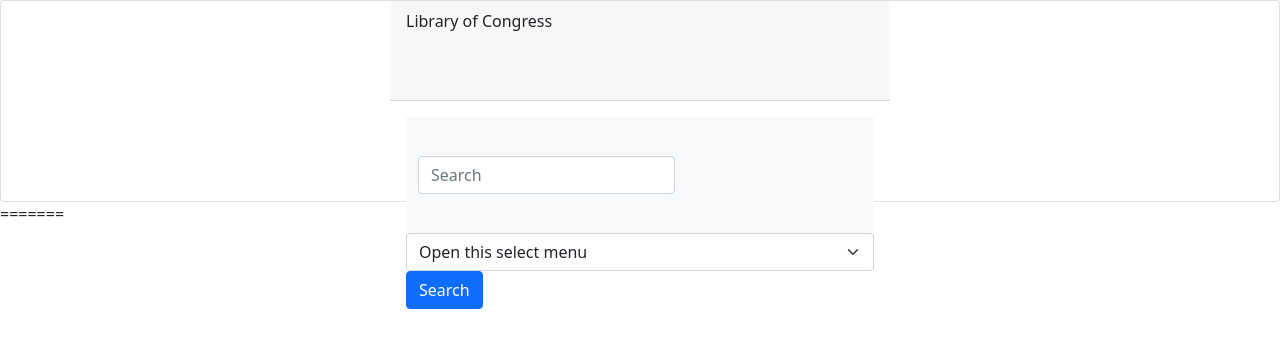
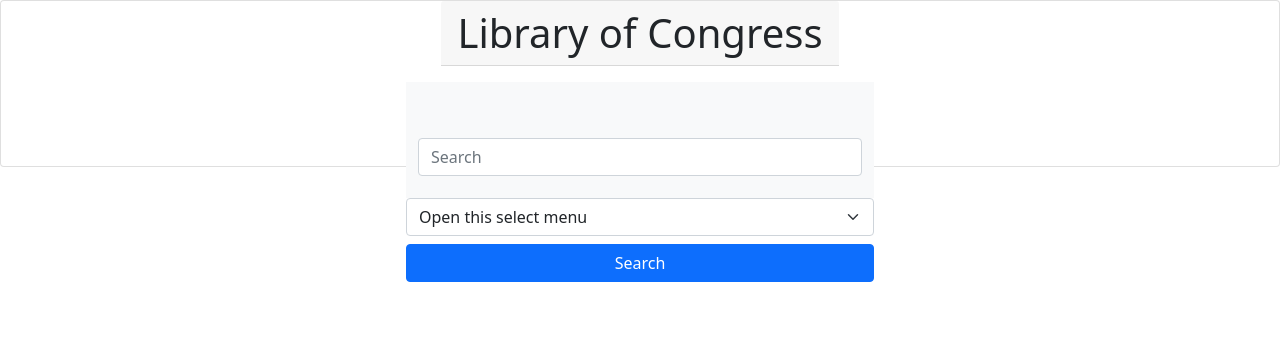
Before and after one commit to mikegoat1/The-Great-Library, a plain HTML site: page search-engine.html in a window 1280 px wide. Drawn offline with nearby package versions, Linux system fonts and the light colour scheme.

Commit message:
center front page

```diff
--- a/search-engine.html
+++ b/search-engine.html
@@ -21,33 +21,35 @@
 </head>
 
 <body>
-    <!-- <<<<<<< austin -->
+    <!-- Title  -->
     <div class="card">
-        <div class="card-header">
+        <h1 class="card-header text-center">
           Library of Congress
-        </div>
+        </h1>
+
+        <!-- Search Bar -->
         <div class="card-body">
             <nav class="navbar navbar-light bg-light">
                 <div class="container-fluid">
-                    <form class="d-flex">
-                        <input class="form-control me-2" type="search" placeholder="Search" aria-label="Search">
-
+                    <form class="w-100 my-5">
+                        <input class="form-control justify-content-center col-12 w-100 d-flex " type="search" placeholder="Search" aria-label="Search">
                     </form>
                 </div>
             </nav>
+            <!-- Selector form -->
             <select class="form-select" aria-label="Default select example">
                 <option selected>Open this select menu</option>
                 <option value="1">One</option>
                 <option value="2">Two</option>
                 <option value="3">Three</option>
             </select>
-          <a href="#" class="btn btn-primary">Search</a>
+          <a href="#" class="btn btn-primary mt-2 justify-content-center d-flex w-20 my-auto ">Search</a>
         </div>
       </div>
     <div class="search-engine col-md-6">
 
     </div>
-    =======
+
 
 
 
```
